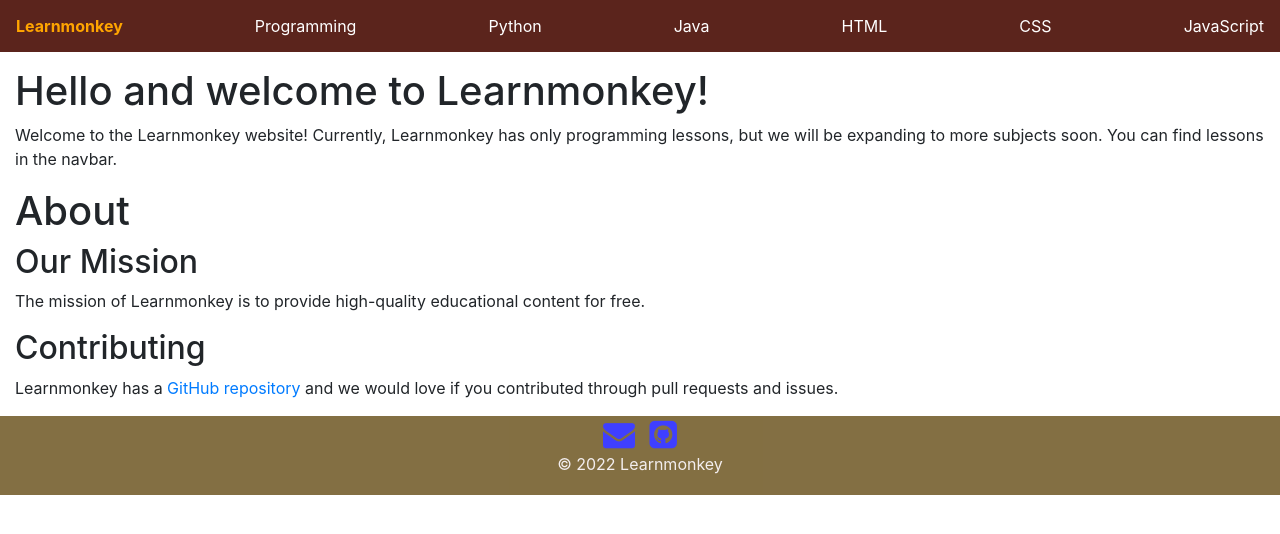
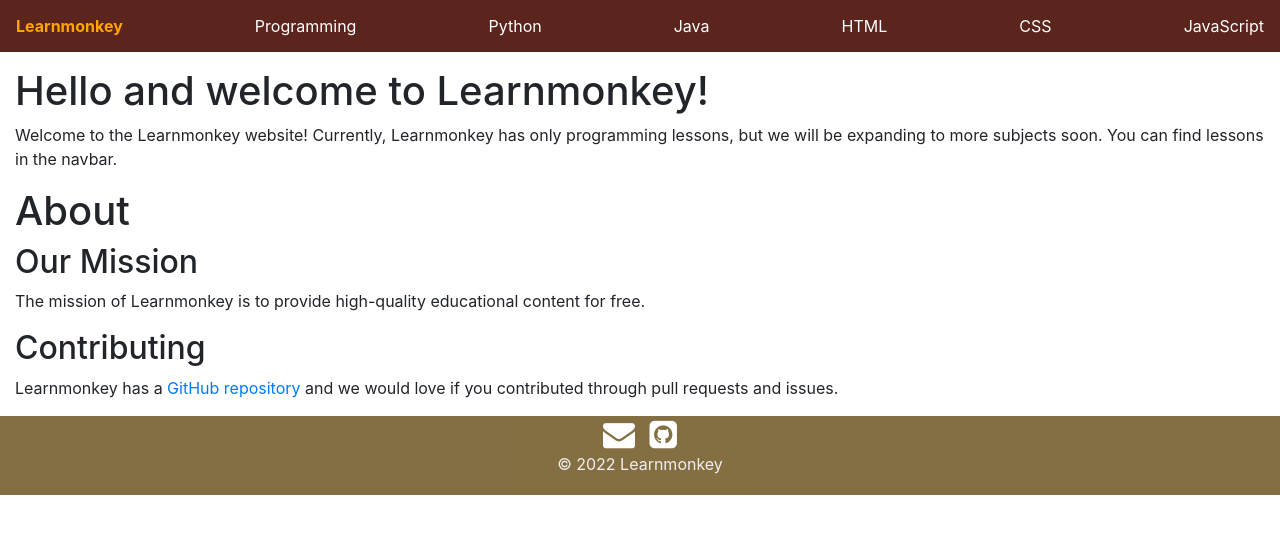
Before and after one commit to learnmonkey/learnmonkey.github.io, a Jekyll site: the page built from index.html, in a window 1280 px wide. Shown: the top 534 px of the page. Built offline with Jekyll 4.4.1, drawn with Linux system fonts in a browser that asks for light colours.

Commit message:
oops white

```diff
--- a/assets/css/style.css
+++ b/assets/css/style.css
@@ -33,7 +33,7 @@ a.footer-link:hover {
 i.footer-icon {
     margin-left: 5px;
     margin-right: 5px;
-    color: blue !important;
+    color: white !important;
     font-size: xx-large !important;
 }
 
```
